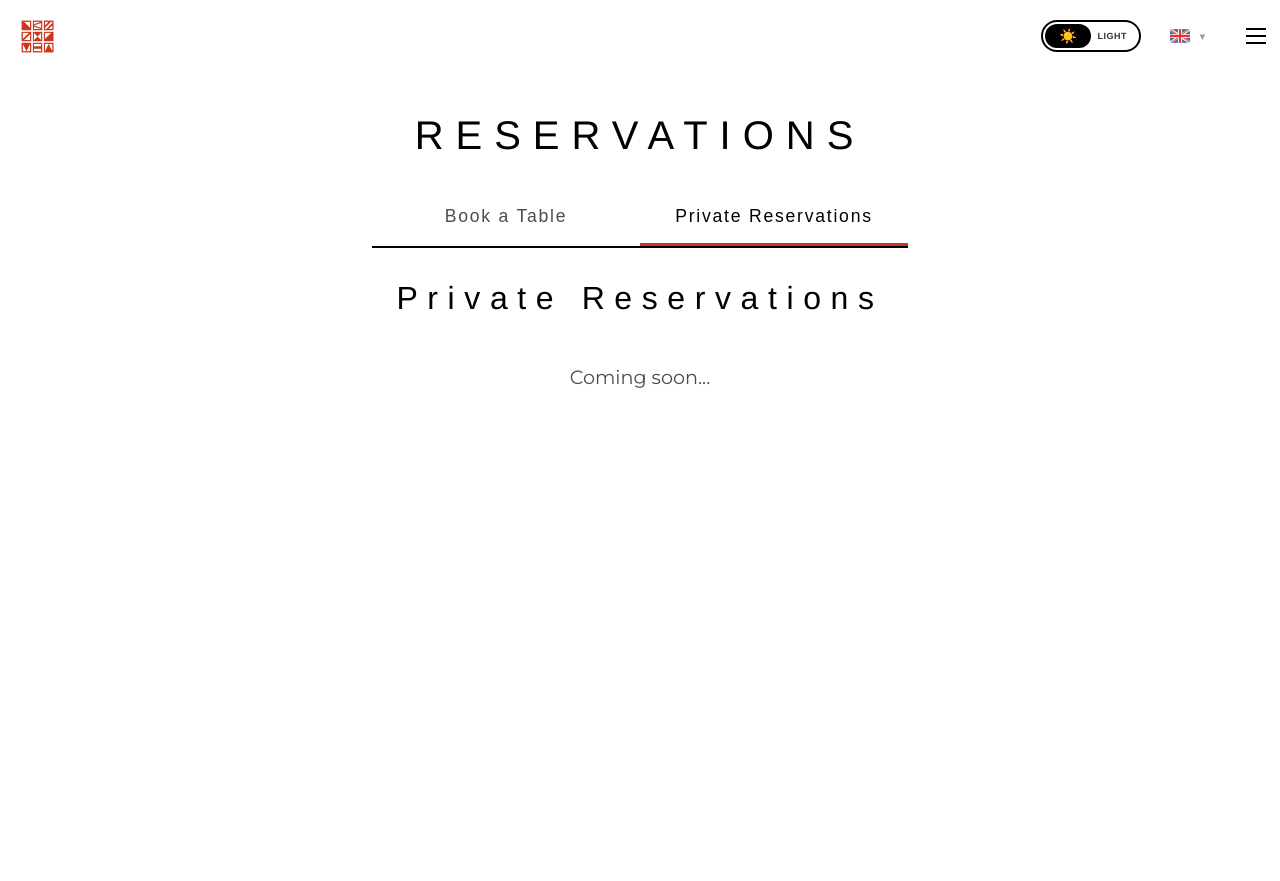
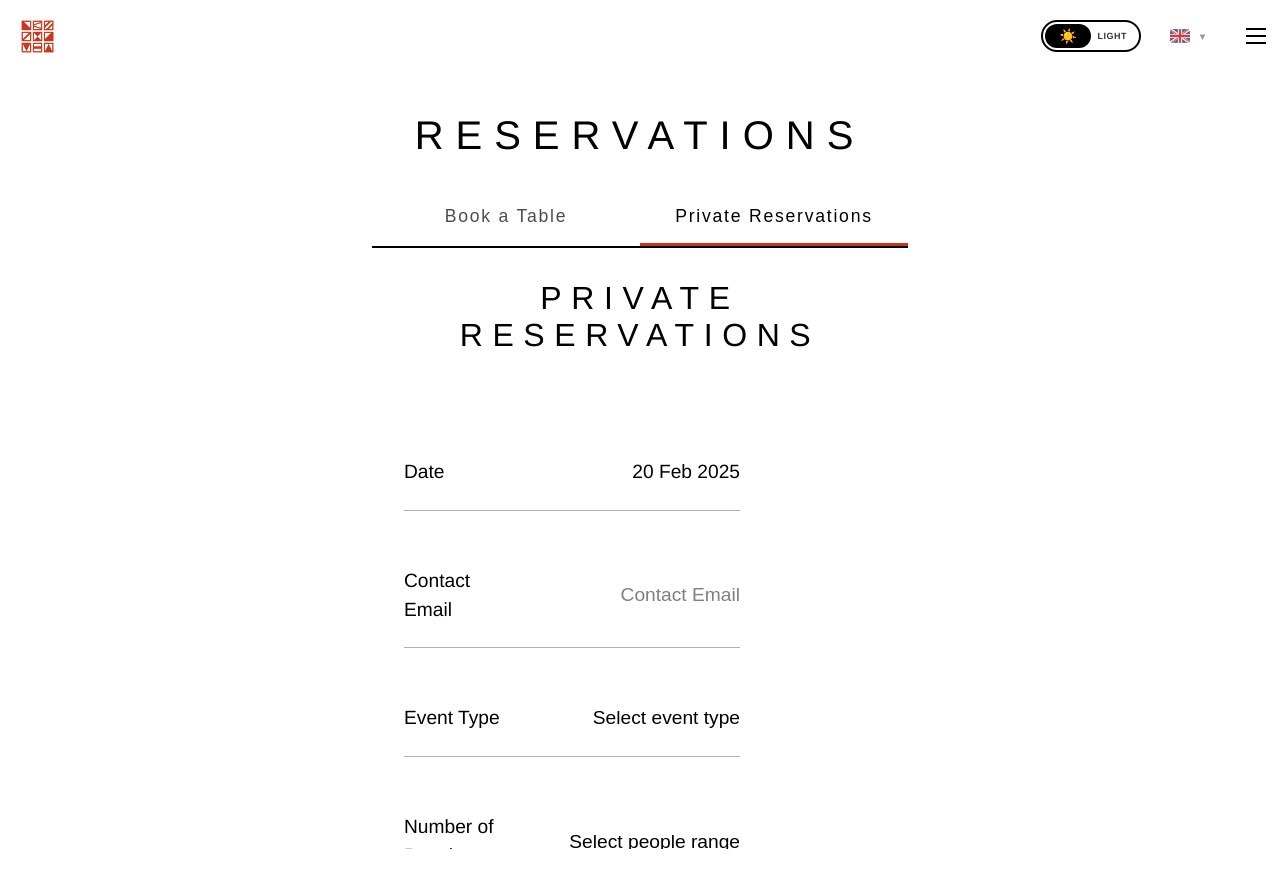
Before and after one commit to Smiljanic19A/tanin, a Vue app: page /reservations in a window 1280 px wide. Both pictures are taken after a click on the button "Private Reservations". Built offline with nearby package versions, Linux system fonts and the light colour scheme; a web font is replaced by a local one.

Commit message:
Add private reservation form to ReservationsView with localized fields for email, event type, budget, and message. Enhance user experience with dynamic selections for event types and budget ranges. Update styles for improved input handling and layout consistency.

```diff
--- a/src/locales/english.json
+++ b/src/locales/english.json
@@ -118,6 +118,38 @@
     "datePicker": {
       "selectDate": "Select Date",
       "dayHeaders": ["Sun", "Mon", "Tue", "Wed", "Thu", "Fri", "Sat"]
+    },
+    "privateForm": {
+      "mainTitle": "PRIVATE RESERVATIONS",
+      "email": "Contact Email",
+      "eventType": "Event Type",
+      "selectEventType": "Select event type",
+      "message": "Message",
+      "messagePlaceholder": "Tell us about your event, special requirements, or any other details...",
+      "budget": "Budget",
+      "selectBudget": "Select budget range",
+      "peopleRange": "Number of People",
+      "selectPeopleRange": "Select people range",
+      "eventTypes": {
+        "birthday": "Birthday Party",
+        "anniversary": "Anniversary",
+        "corporate": "Corporate Event",
+        "wedding": "Wedding Reception",
+        "other": "Other"
+      },
+      "budgetRanges": {
+        "under1000": "≤ €1,000",
+        "1000to3000": "€1,000 - €3,000",
+        "3000to5000": "€3,000 - €5,000",
+        "5000to10000": "€5,000 - €10,000",
+        "over10000": "Over €10,000"
+      },
+      "peopleRanges": {
+        "under10": "≤ 10 people",
+        "10to30": "10 - 30 people",
+        "30to50": "30 - 50 people",
+        "over50": "50+ people"
+      }
     }
   }
 }
--- a/src/locales/serbian.json
+++ b/src/locales/serbian.json
@@ -109,6 +109,38 @@
     "datePicker": {
       "selectDate": "Izaberite Datum",
       "dayHeaders": ["Ned", "Pon", "Uto", "Sre", "Čet", "Pet", "Sub"]
+    },
+    "privateForm": {
+      "mainTitle": "PRIVATNE REZERVACIJE",
+      "email": "Kontakt Email",
+      "eventType": "Tip Događaja",
+      "selectEventType": "Izaberite tip događaja",
+      "message": "Poruka",
+      "messagePlaceholder": "Recite nam o vašem događaju, posebnim zahtevima ili bilo kojim drugim detaljima...",
+      "budget": "Budžet",
+      "selectBudget": "Izaberite budžet",
+      "peopleRange": "Broj Ljudi",
+      "selectPeopleRange": "Izaberite broj ljudi",
+      "eventTypes": {
+        "birthday": "Rođendanska Zabava",
+        "anniversary": "Godišnjica",
+        "corporate": "Korporativni Događaj",
+        "wedding": "Svadba",
+        "other": "Ostalo"
+      },
+      "budgetRanges": {
+        "under1000": "≤ €1.000",
+        "1000to3000": "€1.000 - €3.000",
+        "3000to5000": "€3.000 - €5.000",
+        "5000to10000": "€5.000 - €10.000",
+        "over10000": "Preko €10.000"
+      },
+      "peopleRanges": {
+        "under10": "≤ 10 ljudi",
+        "10to30": "10 - 30 ljudi",
+        "30to50": "30 - 50 ljudi",
+        "over50": "50+ ljudi"
+      }
     }
   }
 }
--- a/src/views/ReservationsView.vue
+++ b/src/views/ReservationsView.vue
@@ -95,14 +95,98 @@
           <div v-if="activeTab === 'private'" class="private-tab">
             <h2 class="main-title">
               <transition name="slide-text" mode="out-in">
-                <span :key="currentLanguage + 'reservations.privateReservations'">{{ $t('reservations.privateReservations') }}</span>
+                <span :key="currentLanguage + 'reservations.privateForm.mainTitle'">{{ $t('reservations.privateForm.mainTitle') }}</span>
               </transition>
             </h2>
-            <p class="coming-soon">
-              <transition name="slide-text" mode="out-in">
-                <span :key="currentLanguage + 'reservations.bookingForm.comingSoon'">{{ $t('reservations.bookingForm.comingSoon') }}</span>
-              </transition>
-            </p>
+
+            <div class="booking-form">
+              <!-- Date Selection -->
+              <div class="form-group">
+                <label>
+                  <transition name="slide-text" mode="out-in">
+                    <span :key="currentLanguage + 'reservations.bookingForm.date'">{{ $t('reservations.bookingForm.date') }}</span>
+                  </transition>
+                </label>
+                <div class="date-input-container" @click="showDatePicker = true">
+                  <span class="date-display">{{ formatPrivateDisplayDate }}</span>
+                </div>
+              </div>
+
+              <!-- Contact Email -->
+              <div class="form-group">
+                <label>
+                  <transition name="slide-text" mode="out-in">
+                    <span :key="currentLanguage + 'reservations.privateForm.email'">{{ $t('reservations.privateForm.email') }}</span>
+                  </transition>
+                </label>
+                <input
+                  v-model="privateForm.email"
+                  type="email"
+                  class="text-input"
+                  :placeholder="$t('reservations.privateForm.email')"
+                />
+              </div>
+
+              <!-- Event Type -->
+              <div class="form-group">
+                <label>
+                  <transition name="slide-text" mode="out-in">
+                    <span :key="currentLanguage + 'reservations.privateForm.eventType'">{{ $t('reservations.privateForm.eventType') }}</span>
+                  </transition>
+                </label>
+                <select v-model="privateForm.eventType" class="time-select">
+                  <option value="">{{ $t('reservations.privateForm.selectEventType') }}</option>
+                  <option v-for="eventType in eventTypes" :key="eventType.value" :value="eventType.value">
+                    {{ eventType.label }}
+                  </option>
+                </select>
+              </div>
+
+              <!-- Number of People -->
+              <div class="form-group">
+                <label>
+                  <transition name="slide-text" mode="out-in">
+                    <span :key="currentLanguage + 'reservations.privateForm.peopleRange'">{{ $t('reservations.privateForm.peopleRange') }}</span>
+                  </transition>
+                </label>
+                <select v-model="privateForm.peopleRange" class="time-select">
+                  <option value="">{{ $t('reservations.privateForm.selectPeopleRange') }}</option>
+                  <option v-for="peopleRange in peopleRanges" :key="peopleRange.value" :value="peopleRange.value">
+                    {{ peopleRange.label }}
+                  </option>
+                </select>
+              </div>
+
+              <!-- Budget -->
+              <div class="form-group">
+                <label>
+                  <transition name="slide-text" mode="out-in">
+                    <span :key="currentLanguage + 'reservations.privateForm.budget'">{{ $t('reservations.privateForm.budget') }}</span>
+                  </transition>
+                </label>
+                <select v-model="privateForm.budget" class="time-select">
+                  <option value="">{{ $t('reservations.privateForm.selectBudget') }}</option>
+                  <option v-for="budgetRange in budgetRanges" :key="budgetRange.value" :value="budgetRange.value">
+                    {{ budgetRange.label }}
+                  </option>
+                </select>
+              </div>
+
+              <!-- Message -->
+              <div class="form-group message-group">
+                <label>
+                  <transition name="slide-text" mode="out-in">
+                    <span :key="currentLanguage + 'reservations.privateForm.message'">{{ $t('reservations.privateForm.message') }}</span>
+                  </transition>
+                </label>
+                <textarea
+                  v-model="privateForm.message"
+                  class="message-input"
+                  :placeholder="$t('reservations.privateForm.messagePlaceholder')"
+                  rows="4"
+                ></textarea>
+              </div>
+            </div>
           </div>
         </div>
       </div>
@@ -183,6 +267,14 @@ export default {
         name: '',
         phone: '',
         email: ''
+      },
+      privateForm: {
+        date: new Date(2025, 1, 20), // Default to Feb 20, 2025
+        email: '',
+        eventType: '',
+        message: '',
+        budget: '',
+        peopleRange: ''
       }
     }
   },
@@ -210,6 +302,32 @@ export default {
         value: slot,
         label: this.$t(`reservations.timeSlots.${slot}`)
       }));
+    },
+    eventTypes() {
+      const types = ['birthday', 'anniversary', 'corporate', 'wedding', 'other'];
+      return types.map(type => ({
+        value: type,
+        label: this.$t(`reservations.privateForm.eventTypes.${type}`)
+      }));
+    },
+    budgetRanges() {
+      const ranges = ['under1000', '1000to3000', '3000to5000', '5000to10000', 'over10000'];
+      return ranges.map(range => ({
+        value: range,
+        label: this.$t(`reservations.privateForm.budgetRanges.${range}`)
+      }));
+    },
+    peopleRanges() {
+      const ranges = ['under10', '10to30', '30to50', 'over50'];
+      return ranges.map(range => ({
+        value: range,
+        label: this.$t(`reservations.privateForm.peopleRanges.${range}`)
+      }));
+    },
+    formatPrivateDisplayDate() {
+      if (!this.privateForm.date) return this.$t('reservations.selectDate');
+      const options = { day: 'numeric', month: 'short', year: 'numeric' };
+      return this.privateForm.date.toLocaleDateString('en-GB', options);
     },
     calendarDates() {
       const year = this.currentDate.getFullYear();
@@ -281,7 +399,11 @@ export default {
     },
     selectDate(dateObj) {
       if (!dateObj.isCurrentMonth || dateObj.isBooked || dateObj.isPast) return;
-      this.selectedDate = dateObj.date;
+      if (this.activeTab === 'booking') {
+        this.selectedDate = dateObj.date;
+      } else if (this.activeTab === 'private') {
+        this.privateForm.date = dateObj.date;
+      }
       this.showDatePicker = false;
     },
     closeDatePicker() {
@@ -390,6 +512,8 @@ export default {
   flex-direction: column;
   align-items: center;
   justify-content: flex-start;
+  min-height: 500px;
+  overflow-y: auto;
 }
 
 .main-title {
@@ -528,6 +652,62 @@ export default {
   color: var(--text-color);
   flex: 1;
   text-align: center;
+}
+
+.text-input {
+  padding: 0;
+  border: none;
+  background-color: transparent;
+  color: var(--text-color);
+  font-size: 1.2rem;
+  cursor: text;
+  transition: all 0.3s ease;
+  flex: 2;
+  text-align: right;
+  line-height: 1.5;
+  outline: none;
+}
+
+.text-input::placeholder {
+  color: var(--text-color);
+  opacity: 0.5;
+}
+
+.message-group {
+  flex-direction: column;
+  align-items: flex-start;
+  gap: 1rem;
+}
+
+.message-group label {
+  text-align: left;
+  flex: none;
+  width: 100%;
+}
+
+.message-input {
+  width: 100%;
+  padding: 1rem;
+  border: 2px solid var(--text-color);
+  background-color: transparent;
+  color: var(--text-color);
+  font-size: 1rem;
+  line-height: 1.5;
+  resize: vertical;
+  transition: all 0.3s ease;
+  font-family: inherit;
+  border-radius: 8px;
+  min-height: 120px;
+}
+
+.message-input::placeholder {
+  color: var(--text-color);
+  opacity: 0.5;
+}
+
+.message-input:focus {
+  outline: none;
+  border-color: #ca371c;
 }
 
 .coming-soon {
@@ -872,6 +1052,31 @@ export default {
     font-size: 1.4rem;
   }
 
+  .text-input {
+    color: var(--text-color);
+    font-size: 1.1rem;
+  }
+
+  .text-input::placeholder {
+    color: var(--text-color);
+    opacity: 0.5;
+  }
+
+  .message-input {
+    background-color: var(--bg-color);
+    color: var(--text-color);
+    border-color: var(--text-color);
+  }
+
+  .message-input::placeholder {
+    color: var(--text-color);
+    opacity: 0.5;
+  }
+
+  .message-input:focus {
+    border-color: #ca371c;
+  }
+
   .coming-soon {
     color: var(--text-color);
     text-shadow: none;
```
